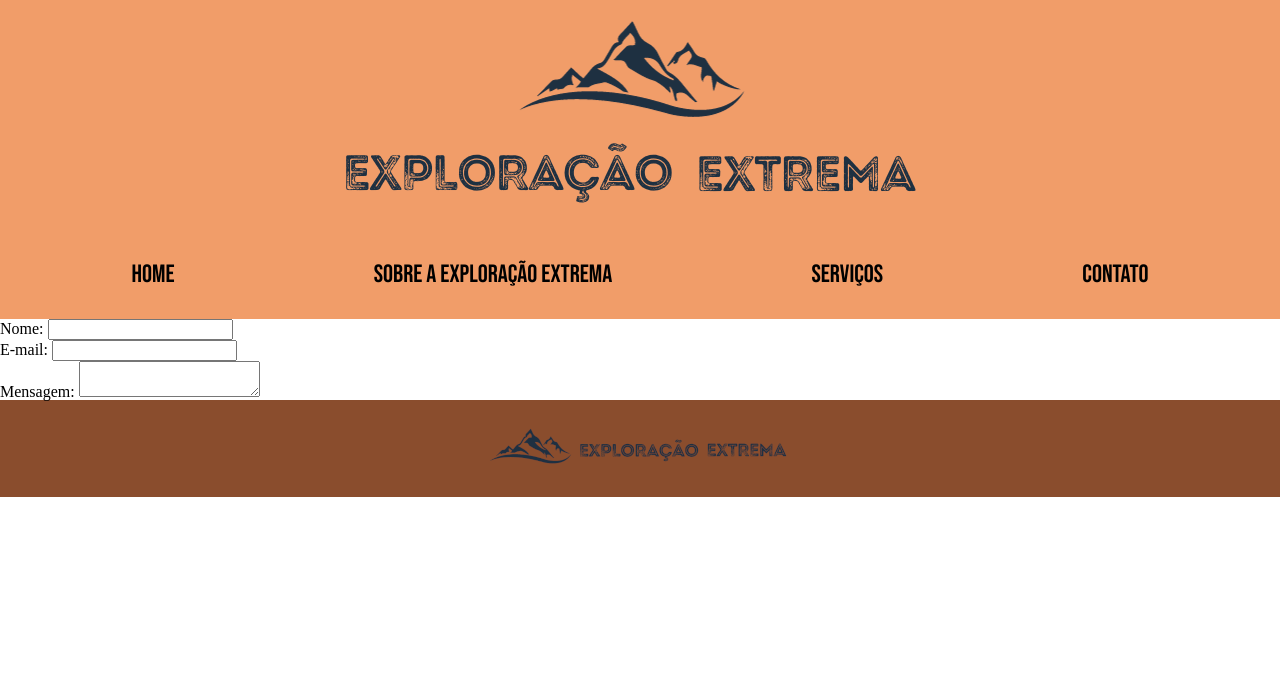
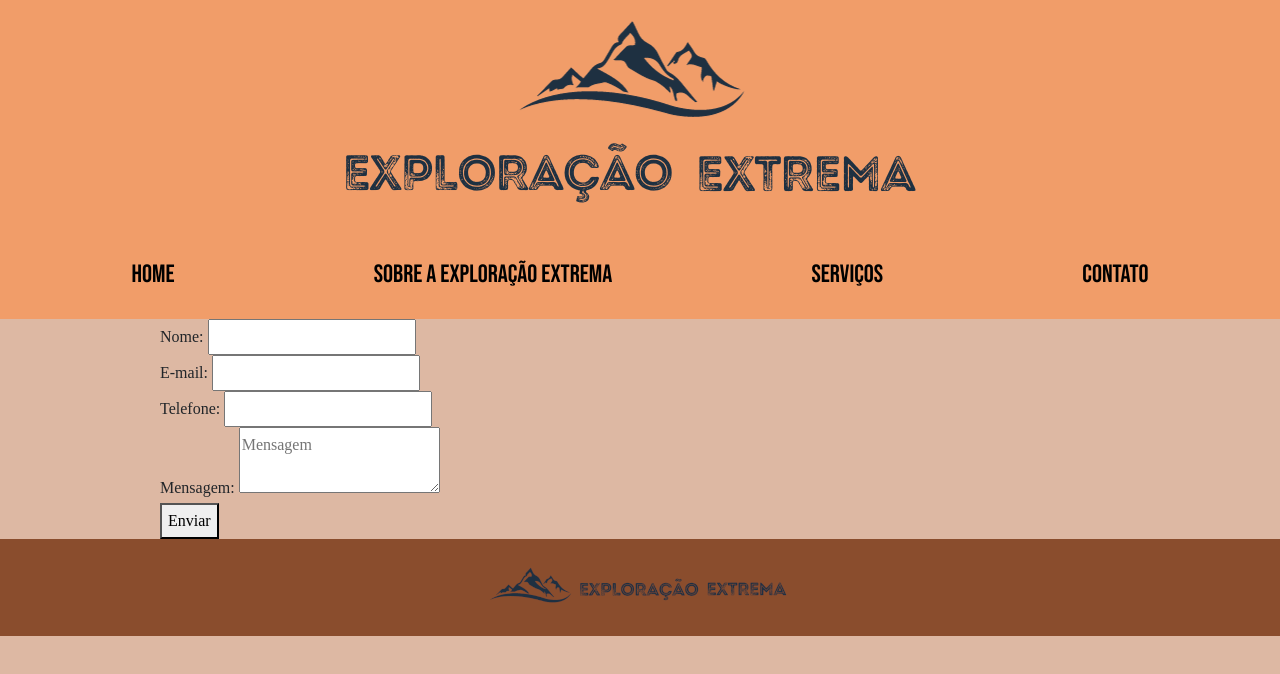
Before and after one commit to VictorNunesVN/ExploracaoExtrema, a plain HTML site: page contatos.html in a window 1280 px wide. Drawn offline with nearby package versions, Linux system fonts and the light colour scheme.

Commit message:
incluindo Bootstrap na pagina contatos

```diff
--- /dev/null
+++ b/assets/style/contatos.css
@@ -0,0 +1,11 @@
+@import '/assets/style/variaveis.css';
+
+body {
+    background-color: var(--cor-fundoClaro);
+}
+
+main {
+    margin-left: 10rem;
+    margin-right: 10rem;
+    line-height: 30px;
+  }
--- a/contatos.html
+++ b/contatos.html
@@ -8,10 +8,13 @@
   <link rel="preconnect" href="https://fonts.googleapis.com">
   <link rel="preconnect" href="https://fonts.gstatic.com" crossorigin>
   <link href="https://fonts.googleapis.com/css2?family=Bebas+Neue&family=Raleway&display=swap" rel="stylesheet">
+  <link href="https://cdn.jsdelivr.net/npm/bootstrap@5.3.2/dist/css/bootstrap.min.css" rel="stylesheet" integrity="sha384-T3c6CoIi6uLrA9TneNEoa7RxnatzjcDSCmG1MXxSR1GAsXEV/Dwwykc2MPK8M2HN" crossorigin="anonymous">
+  <script defer src="https://cdn.jsdelivr.net/npm/bootstrap@5.3.2/dist/js/bootstrap.bundle.min.js" integrity="sha384-C6RzsynM9kWDrMNeT87bh95OGNyZPhcTNXj1NW7RuBCsyN/o0jlpcV8Qyq46cDfL" crossorigin="anonymous"></script>
   <link rel="stylesheet" href="assets/style/reset.css">
   <link rel="stylesheet" href="assets/style/cabecalho.css">
   <link rel="stylesheet" href="assets/style/secIntroducao.css">
   <link rel="stylesheet" href="assets/style/resumoServicos.css">
+  <link rel="stylesheet" href="assets/style/contatos.css">
   <link rel="stylesheet" href="assets/style/rodape.css">
   <!--<script defer src="assets/js/script.js"></script>-->
   <link rel="shortcut icon" href="assets/image/iconeBruto.ico" type="image/x-icon">
@@ -33,7 +36,7 @@
 <body>
 
   <main>
-        <form method="post">
+    <form class="formulario" method="post">
       <div>
         <label for="nome">Nome:</label>
         <input type="text" id="nome" />
@@ -43,17 +46,20 @@
         <input type="email" id="email" />
       </div>
       <div>
+        <label for="tel">Telefone:</label>
+        <input type="tel" id="tel" />
+      </div>
+      <div>
         <label for="msg">Mensagem:</label>
-              <textarea id="msg"></textarea>
+        <textarea id="msg" placeholder="Mensagem"></textarea>
       </div>
+      <button class="btnEnviar" type="submit">Enviar</button>
     </form>
   </main>
-
-</body>
-
   <footer class="rodape">
     <a href="index.html"><img src="assets/image/logoTeste.png"
         alt="Logo em forma de desenho de montanha e ao lado escrito Exploração Extrema"></a>
   </footer>
 
+</body>
 </html>
```
Lines whose indentation alone changed are shown as unchanged.
